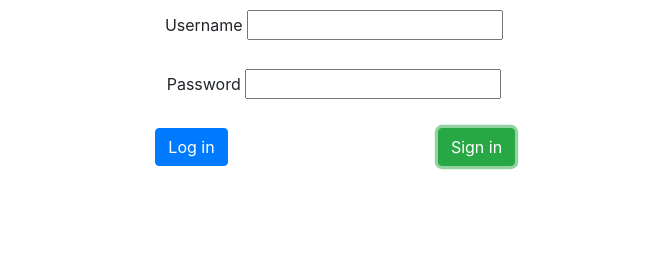
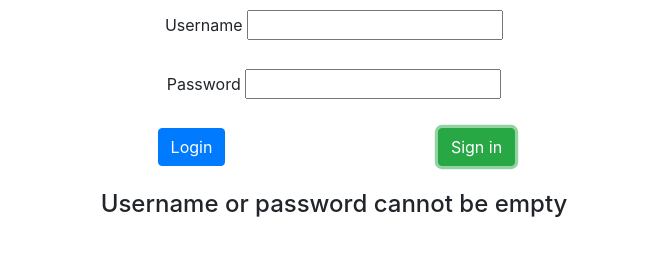
Before and after one commit to martinKindall/selenium_library_robot_demo, a plain HTML site: page static/index.html in a window 1280 px wide. Both pictures are taken after a click on the button "Sign in". Shown: the part 84-340 px from the top of the page, without its empty margins (306-974 px from the left). Drawn offline with nearby package versions, Linux system fonts and the light colour scheme.

Commit message:
Adding small logic to show and hide error message depending on entering empty username or password.

```diff
--- a/static/index.html
+++ b/static/index.html
@@ -29,12 +29,17 @@
         <div class="row my-4">
             <div class="col-sm-3"></div>
             <div class="col-sm-3">
-                <button type="button" class="btn btn-primary">Log in</button>
+                <button id="login-button" type="button" class="btn btn-primary">Login</button>
             </div>
             <div class="col-sm-3">
-                <button type="button" class="btn btn-success">Sign in</button>
+                <button id="sign-in-button" type="button" class="btn btn-success">Sign in</button>
             </div>
             <div class="col-sm-3"></div>
+        </div>
+        <div class="row my-4" id="error_msg" style="display:none;">
+            <div class="col-sm-12">
+                <p class="h4">Username or password cannot be empty</p>
+            </div>
         </div>
     </div>
     <script src="main.js"></script>
--- a/static/main.js
+++ b/static/main.js
@@ -1,4 +1,45 @@
 document.addEventListener("DOMContentLoaded", function(event) {
 
+    hideCredentialsCannotBeEmpty();
+
+    const userCredentialsStore = {};
+
+    function getUsernameAndPassword() {
+        const username = document.getElementById('input_username').value;
+        const password = document.getElementById('input_password').value;
+
+        return {
+            'username': username,
+            'password': password
+        };
+    }
+
+    function validateCredentials(userCredentials) {
+        if (!userCredentials.username || !userCredentials.password) {
+            showCredentialsCannotBeEmpty();
+        } else {
+            hideCredentialsCannotBeEmpty();
+        }
+    }
+
+    function hideCredentialsCannotBeEmpty() {
+        document.getElementById('error_msg').style.display = 'none';
+    }
+
+    function showCredentialsCannotBeEmpty() {
+        document.getElementById('error_msg').style.display = 'block';
+    }
+
+    document.getElementById('login-button').onclick = function(){
+          const userAndPass = getUsernameAndPassword()
+          validateCredentials(userAndPass);
+          console.log(userAndPass);
+    }
+
+    document.getElementById('sign-in-button').onclick = function(){
+          const userAndPass = getUsernameAndPassword()
+          validateCredentials(userAndPass);
+          console.log(userAndPass);
+    }
 
 });
```
